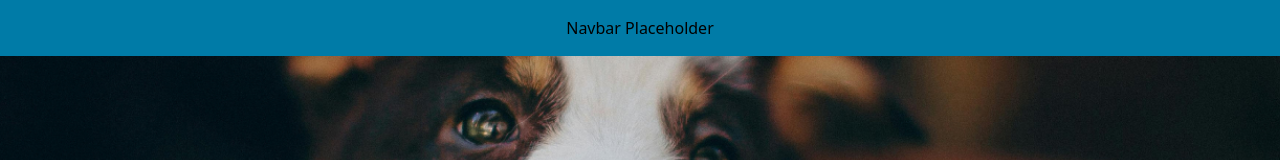
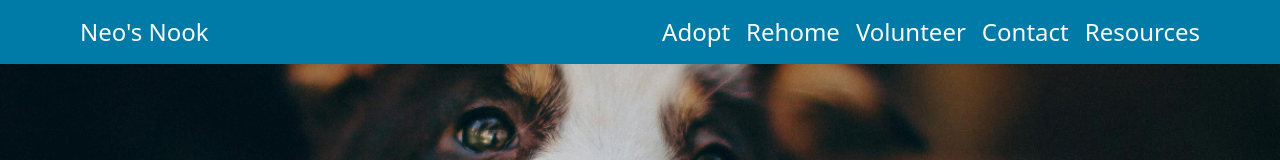
Before and after one commit to ScaiaAguinaga/pet-adoption-site, a React (Vite) app: page / in a window 1280 px wide. Shown: the top 160 px of the page. Built offline with nearby package versions, Linux system fonts and the light colour scheme.

Commit message:
updated navbar to contain links

```diff
--- a/src/App.jsx
+++ b/src/App.jsx
@@ -1,5 +1,6 @@
 import "./styles.css";
 import { BrowserRouter, Routes, Route } from "react-router-dom";
+import { Link } from "react-router-dom";
 
 // pages
 import NotFound from "./pages/NotFound";
@@ -17,8 +18,39 @@ function App() {
     <>
       <BrowserRouter>
         <ScrollToTop />
-        <nav className="sticky top-0 z-10 flex h-14 items-center justify-center bg-cerulean">
-          Navbar Placeholder
+        <nav className="sticky top-0 z-10 flex h-16 items-center bg-cerulean px-20 text-offwhite">
+          <Link to="" className="text-nowrap">
+            <button>
+              <h3>Neo&apos;s Nook</h3>
+            </button>
+          </Link>
+          <div className="flex w-full justify-end space-x-4">
+            <Link to="/Adopt">
+              <button>
+                <h3>Adopt</h3>
+              </button>
+            </Link>
+            <Link to="/Rehome">
+              <button>
+                <h3>Rehome</h3>
+              </button>
+            </Link>
+            <Link to="/Volunteer">
+              <button>
+                <h3>Volunteer</h3>
+              </button>
+            </Link>
+            <Link to="/Contact">
+              <button>
+                <h3>Contact</h3>
+              </button>
+            </Link>
+            <Link to="/Resources">
+              <button>
+                <h3>Resources</h3>
+              </button>
+            </Link>
+          </div>
         </nav>
         <Routes>
           <Route path="/" element={<Home />}></Route>
```
